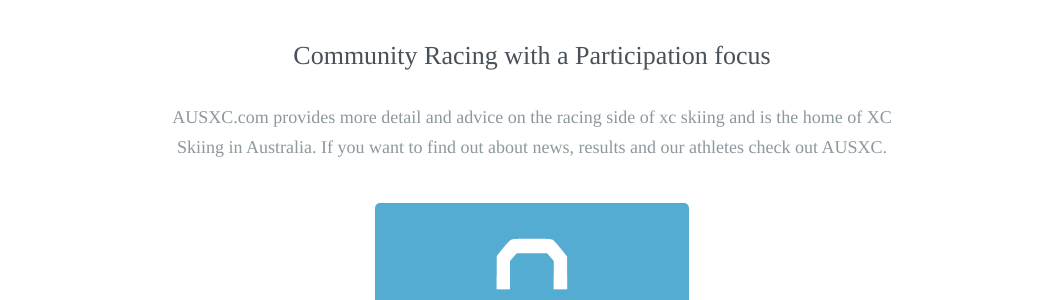
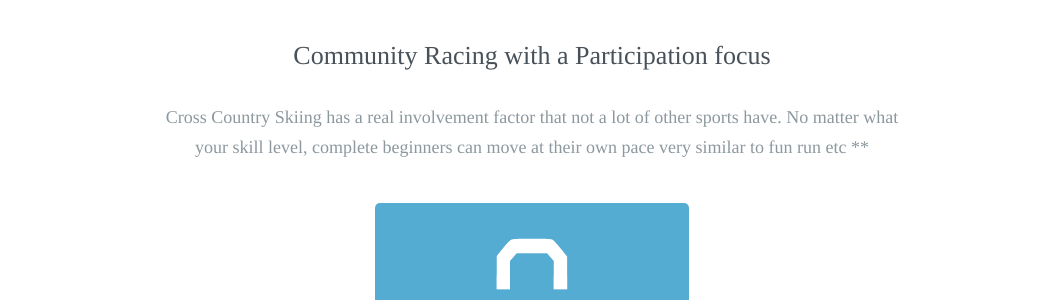
Before and after one commit to robcatto/robcatto.github.io, a Jekyll site: the page index.html, which Jekyll copies as it is, in a window 1280 px wide and 900 px high, scrolled down 1204 px. Shown: the part 153-453 px from the top of the window, without its empty margins (108-1169 px from the left). Built offline with Jekyll 4.4.1, drawn with Linux system fonts in a browser that asks for light colours; some web fonts are replaced; Markdown is read by kramdown in place of the engine named in the settings.

Commit message:
Update index.html

```diff
--- a/index.html
+++ b/index.html
@@ -561,7 +561,7 @@
         <section class="mobile_section">
                 <h3>Community Racing with a Participation focus</h3>
                 <p>
-                    AUSXC.com provides more detail and advice on the racing side of xc skiing and is the home of XC Skiing in Australia. If you want to find out about news, results and our athletes check out AUSXC.
+                    Cross Country Skiing has a real involvement factor that not a lot of other sports have. No matter what your skill level, complete beginners can move at their own pace very similar to fun run etc **
                 </p>
 
                     <div class="row">
```
